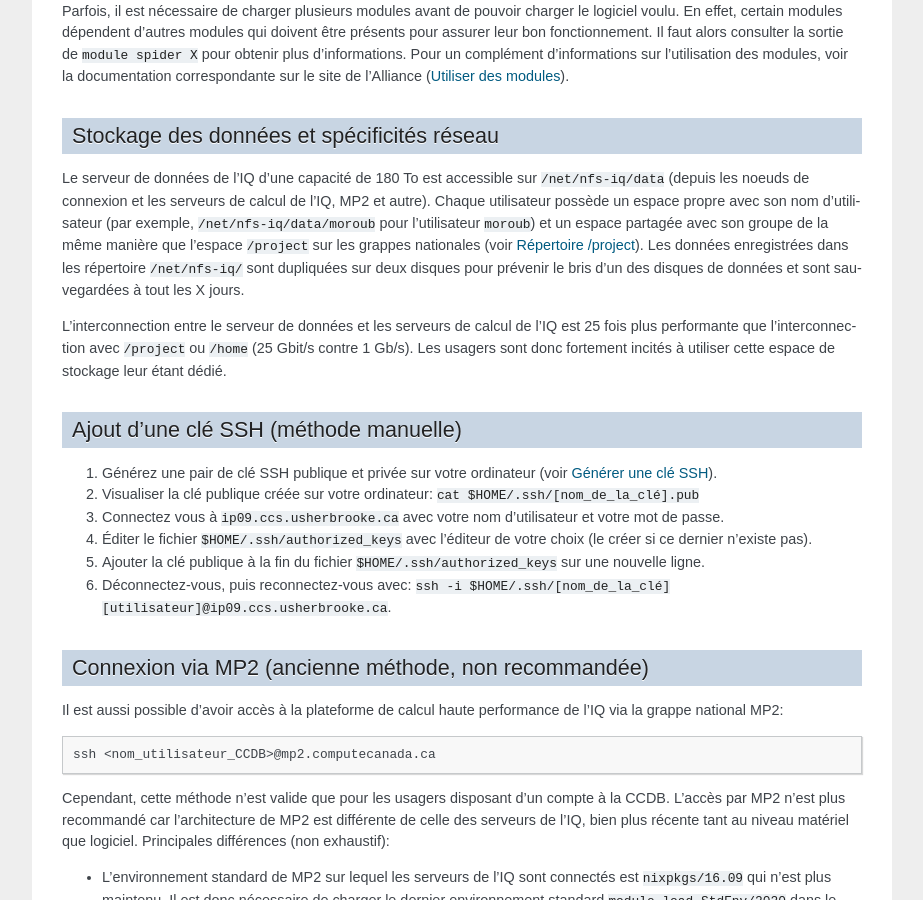
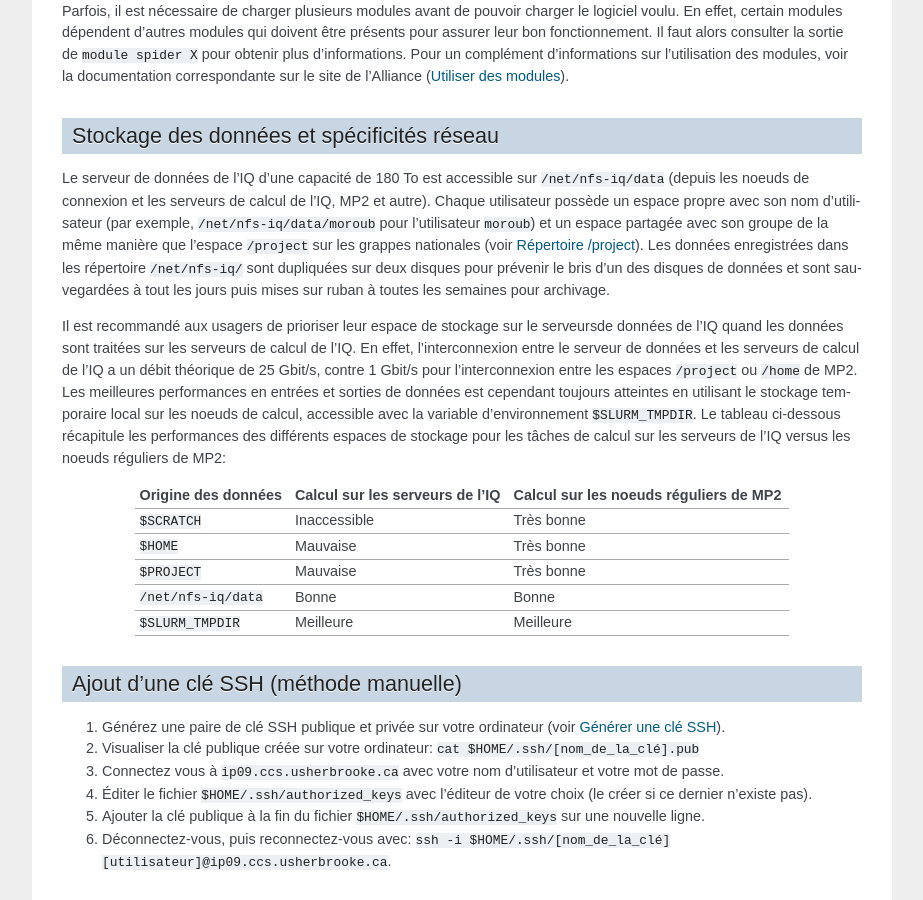
Before and after one commit to Institut-Quantique-UdeS/Presentation-Plateforme-CHP, a Sphinx documentation site: the page built from source/mise_en_route.rst, in a window 1280 px wide and 900 px high, scrolled down 1205 px. Shown: the whole window, without its empty margins (198-1121 px from the left). Built offline with Sphinx 7.4.7, drawn with Linux system fonts in a browser that asks for light colours.

Commit message:
correction quant aux performances sur le stockage

```diff
--- a/source/mise_en_route.rst
+++ b/source/mise_en_route.rst
@@ -75,15 +75,40 @@ Stockage des données et spécificités réseau
 
 Le serveur de données de l'IQ d'une capacité de 180 To est accessible sur ``/net/nfs-iq/data`` (depuis les noeuds de connexion et les serveurs de calcul de l'IQ, MP2 et autre).
 Chaque utilisateur possède un espace propre avec son nom d'utilisateur (par exemple, ``/net/nfs-iq/data/moroub`` pour l'utilisateur ``moroub``) et un espace partagée avec son groupe de la même manière que l'espace ``/project`` sur les grappes nationales (voir `Répertoire /project <https://docs.alliancecan.ca/wiki/Project_layout/fr>`_).
-Les données enregistrées dans les répertoire ``/net/nfs-iq/`` sont dupliquées sur deux disques pour prévenir le bris d'un des disques de données et sont sauvegardées à tout les X jours.
+Les données enregistrées dans les répertoire ``/net/nfs-iq/`` sont dupliquées sur deux disques pour prévenir le bris d'un des disques de données et sont sauvegardées à tout les jours puis mises sur ruban à toutes les semaines pour archivage.
 
-L'interconnection entre le serveur de données et les serveurs de calcul de l'IQ est 25 fois plus performante que l'interconnection avec ``/project`` ou ``/home`` (25 Gbit/s contre 1 Gb/s).
-Les usagers sont donc fortement incités à utiliser cette espace de stockage leur étant dédié.
+Il est recommandé aux usagers de prioriser leur espace de stockage sur le serveursde données de l'IQ quand les données sont traitées sur les serveurs de calcul de l'IQ.
+En effet, l'interconnexion entre le serveur de données et les serveurs de calcul de l'IQ a un débit théorique de 25 Gbit/s, contre 1 Gbit/s pour l'interconnexion entre les espaces ``/project`` ou ``/home`` de MP2.
+Les meilleures performances en entrées et sorties de données est cependant toujours atteintes en utilisant le stockage temporaire local sur les noeuds de calcul, accessible avec la variable d'environnement ``$SLURM_TMPDIR``.
+Le tableau ci-dessous récapitule les performances des différents espaces de stockage pour les tâches de calcul sur les serveurs de l'IQ versus les noeuds réguliers de MP2:
+
+.. list-table::
+   :header-rows: 1
+
+   * - Origine des données
+     - Calcul sur les serveurs de l'IQ
+     - Calcul sur les noeuds réguliers de MP2
+   * - ``$SCRATCH``
+     - Inaccessible
+     - Très bonne
+   * - ``$HOME``
+     - Mauvaise
+     - Très bonne
+   * - ``$PROJECT``
+     - Mauvaise
+     - Très bonne
+   * - ``/net/nfs-iq/data``
+     - Bonne
+     - Bonne
+   * - ``$SLURM_TMPDIR``
+     - Meilleure
+     - Meilleure
+
 
 Ajout d'une clé SSH (méthode manuelle)
 ======================================
 
-#. Générez une pair de clé SSH publique et privée sur votre ordinateur (voir `Générer une clé SSH <https://docs.alliancecan.ca/wiki/SSH_Keys/fr#Générer_une_clé_SSH>`_).
+#. Générez une paire de clé SSH publique et privée sur votre ordinateur (voir `Générer une clé SSH <https://docs.alliancecan.ca/wiki/SSH_Keys/fr#Générer_une_clé_SSH>`_).
 
 #. Visualiser la clé publique créée sur votre ordinateur: ``cat $HOME/.ssh/[nom_de_la_clé].pub``
 
```
